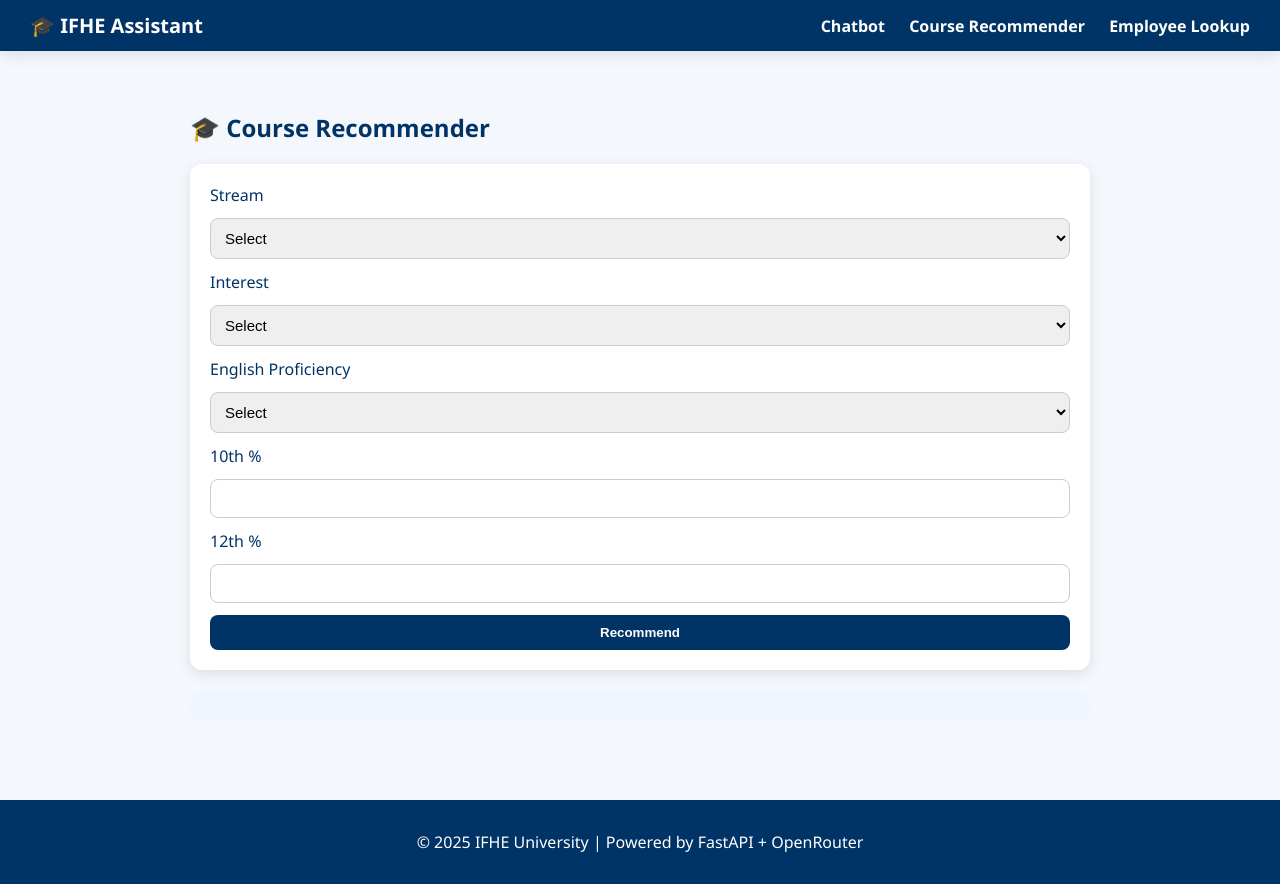
After one commit to Chay0803/CollegeChatbot, a FastAPI app: template templates/courses.html in a window 1280 px wide. The commit adds this page. Run offline with FastAPI, Linux system fonts and the light colour scheme; the template is opened without the code that fills it, so the values that code supplies are empty; some libraries are stand-ins or nearby versions.

```diff
--- a/app.py
+++ b/app.py
@@ -467,3 +467,21 @@ async def reset_conversation(session_id: str = Form(...)):
     if session_id in conversation_memory:
         conversation_memory[session_id] = []
     return JSONResponse({"status": "cleared"})
+
+# ------------------- PAGE ROUTES -------------------
+
+@app.get("/", response_class=HTMLResponse)
+async def home(request: Request):
+    return templates.TemplateResponse("chat.html", {"request": request})
+
+@app.get("/chat", response_class=HTMLResponse)
+async def chat_page(request: Request):
+    return templates.TemplateResponse("chat.html", {"request": request})
+
+@app.get("/courses", response_class=HTMLResponse)
+async def courses_page(request: Request):
+    return templates.TemplateResponse("courses.html", {"request": request})
+
+@app.get("/employees", response_class=HTMLResponse)
+async def employees_page(request: Request):
+    return templates.TemplateResponse("employees.html", {"request": request})
--- a/static/style.css
+++ b/static/style.css
@@ -1,168 +1,136 @@
+:root {
+  --primary: #003366;
+  --accent: #00509e;
+  --light-bg: #f4f8fc;
+  --card-bg: #ffffff;
+  --shadow: 0 4px 14px rgba(0, 0, 0, 0.1);
+  --radius: 12px;
+}
+
 body {
   font-family: 'Segoe UI', Arial, sans-serif;
+  background: var(--light-bg);
+  color: var(--primary);
   margin: 0;
-  background: #f4f8fb;
-  color: #0c1c3a;
 }
 
-.topbar {
-  background: #003366;
-  color: white;
-  padding: 14px 20px;
+/* Navbar */
+.navbar {
   display: flex;
   justify-content: space-between;
   align-items: center;
+  background: var(--primary);
+  color: white;
+  padding: 12px 30px;
+  box-shadow: var(--shadow);
 }
 
-.tabs {
-  display: flex;
-  gap: 10px;
+.navbar .logo {
+  font-size: 20px;
+  font-weight: bold;
 }
 
-.tabs .tab {
-  background: #00509e;
+.nav-links a {
   color: white;
-  border: none;
-  padding: 8px 16px;
-  border-radius: 8px;
-  cursor: pointer;
+  text-decoration: none;
+  margin-left: 20px;
   font-weight: 600;
+  transition: color 0.3s;
 }
 
-.tabs .tab.active {
-  background: white;
-  color: #003366;
+.nav-links a:hover {
+  color: #ffdd00;
 }
 
-main {
-  padding: 20px;
+/* Layout */
+.content {
+  padding: 40px;
+  max-width: 900px;
+  margin: auto;
 }
 
-/* Tab Content */
-.tab-content {
-  display: none;
+.footer {
+  text-align: center;
+  padding: 15px;
+  background: var(--primary);
+  color: white;
+  margin-top: 40px;
 }
 
-.tab-content.active {
-  display: block;
-}
-
-/* Chatbot Styles */
+/* Chat */
 .chat-container {
-  background: white;
-  border-radius: 10px;
-  box-shadow: 0 0 10px rgba(0,0,0,0.1);
-  padding: 15px;
-  max-width: 700px;
-  margin: auto;
+  background: var(--card-bg);
+  box-shadow: var(--shadow);
+  border-radius: var(--radius);
+  padding: 20px;
+  height: 70vh;
   display: flex;
   flex-direction: column;
-  height: 75vh;
 }
 
 .chat-box {
   flex: 1;
   overflow-y: auto;
-  padding-right: 5px;
-  margin-bottom: 10px;
+  margin-bottom: 15px;
 }
 
 .chat-message {
+  padding: 10px 15px;
   margin: 8px 0;
-  max-width: 80%;
-  padding: 10px 14px;
-  border-radius: 10px;
-  line-height: 1.4;
-  font-size: 15px;
+  border-radius: var(--radius);
+  max-width: 75%;
 }
 
 .user-message {
-  background: #00509e;
+  background: var(--accent);
   color: white;
   align-self: flex-end;
   border-bottom-right-radius: 0;
 }
 
 .bot-message {
-  background: #e8f0fc;
-  color: #003366;
+  background: #e7eefb;
+  color: var(--primary);
   align-self: flex-start;
   border-bottom-left-radius: 0;
 }
 
-.chat-form {
-  display: flex;
-  gap: 10px;
-}
-
-.chat-form textarea {
-  flex: 1;
-  resize: none;
-  border-radius: 8px;
-  border: 1px solid #ccc;
-  padding: 10px;
-  font-size: 15px;
-}
-
-.chat-form button {
-  background: #003366;
-  color: white;
-  border: none;
-  border-radius: 8px;
-  padding: 0 18px;
-  cursor: pointer;
-  font-weight: bold;
-}
-
-/* Forms for Course & Employee */
-.form-container {
-  max-width: 600px;
-  background: white;
-  border-radius: 10px;
+/* Forms */
+.form-section form {
+  background: var(--card-bg);
+  box-shadow: var(--shadow);
+  border-radius: var(--radius);
   padding: 20px;
-  margin: auto;
-  box-shadow: 0 0 10px rgba(0,0,0,0.1);
-}
-
-form {
   display: flex;
   flex-direction: column;
   gap: 12px;
 }
 
-label {
-  font-weight: 600;
+form input, form select {
+  padding: 10px;
+  border-radius: 8px;
+  border: 1px solid #ccc;
+  font-size: 15px;
 }
 
-input, select, button {
+form button {
+  background: var(--primary);
+  color: white;
   padding: 10px;
-  font-size: 15px;
-  border: 1px solid #ccc;
-  border-radius: 6px;
+  border: none;
+  border-radius: 8px;
+  font-weight: 600;
+  cursor: pointer;
+  transition: background 0.3s;
 }
 
-button {
-  background: #003366;
-  color: white;
-  cursor: pointer;
-  font-weight: 600;
+form button:hover {
+  background: var(--accent);
 }
 
-.results-box {
+.results {
+  background: #f1f5ff;
+  padding: 15px;
   margin-top: 20px;
-  padding: 15px;
-  border-radius: 8px;
-  background: #f0f5ff;
-  white-space: pre-line;
+  border-radius: var(--radius);
 }
-
-.results-box table {
-  width: 100%;
-  border-collapse: collapse;
-}
-
-.results-box th, .results-box td {
-  border: 1px solid #ccc;
-  padding: 8px;
-  text-align: left;
-}
--- /dev/null
+++ b/templates/base.html
@@ -0,0 +1,27 @@
+<!DOCTYPE html>
+<html lang="en">
+<head>
+  <meta charset="utf-8" />
+  <meta name="viewport" content="width=device-width,initial-scale=1" />
+  <title>IFHE Assistant</title>
+  <link rel="stylesheet" href="/static/style.css">
+</head>
+<body>
+  <header class="navbar">
+    <div class="logo">🎓 IFHE Assistant</div>
+    <nav class="nav-links">
+      <a href="/chat">Chatbot</a>
+      <a href="/courses">Course Recommender</a>
+      <a href="/employees">Employee Lookup</a>
+    </nav>
+  </header>
+
+  <main class="content">
+    {% block content %}{% endblock %}
+  </main>
+
+  <footer class="footer">
+    <p>© 2025 IFHE University | Powered by FastAPI + OpenRouter</p>
+  </footer>
+</body>
+</html>
--- /dev/null
+++ b/templates/courses.html
@@ -0,0 +1,40 @@
+{% extends "base.html" %}
+{% block content %}
+<section class="form-section">
+  <h2>🎓 Course Recommender</h2>
+  <form id="course-form">
+    <label>Stream</label>
+    <select name="stream" required>
+      <option value="">Select</option>
+      <option>Science</option>
+      <option>Commerce</option>
+      <option>Arts</option>
+    </select>
+
+    <label>Interest</label>
+    <select name="interest" required>
+      <option value="">Select</option>
+      <option>Tech</option>
+      <option>Law</option>
+      <option>Management</option>
+    </select>
+
+    <label>English Proficiency</label>
+    <select name="english" required>
+      <option value="">Select</option>
+      <option>Yes</option>
+      <option>No</option>
+    </select>
+
+    <label>10th %</label>
+    <input type="number" name="tenth" step="0.1" required>
+
+    <label>12th %</label>
+    <input type="number" name="twelfth" step="0.1" required>
+
+    <button type="submit">Recommend</button>
+  </form>
+  <div id="course-results" class="results"></div>
+</section>
+<script src="/static/courses.js"></script>
+{% endblock %}
```
Also changed, not shown: templates/chat.html (added, +14 -0 lines), templates/employees.html (added, +21 -0 lines), chroma_db/chroma.sqlite3, 2 other files.
